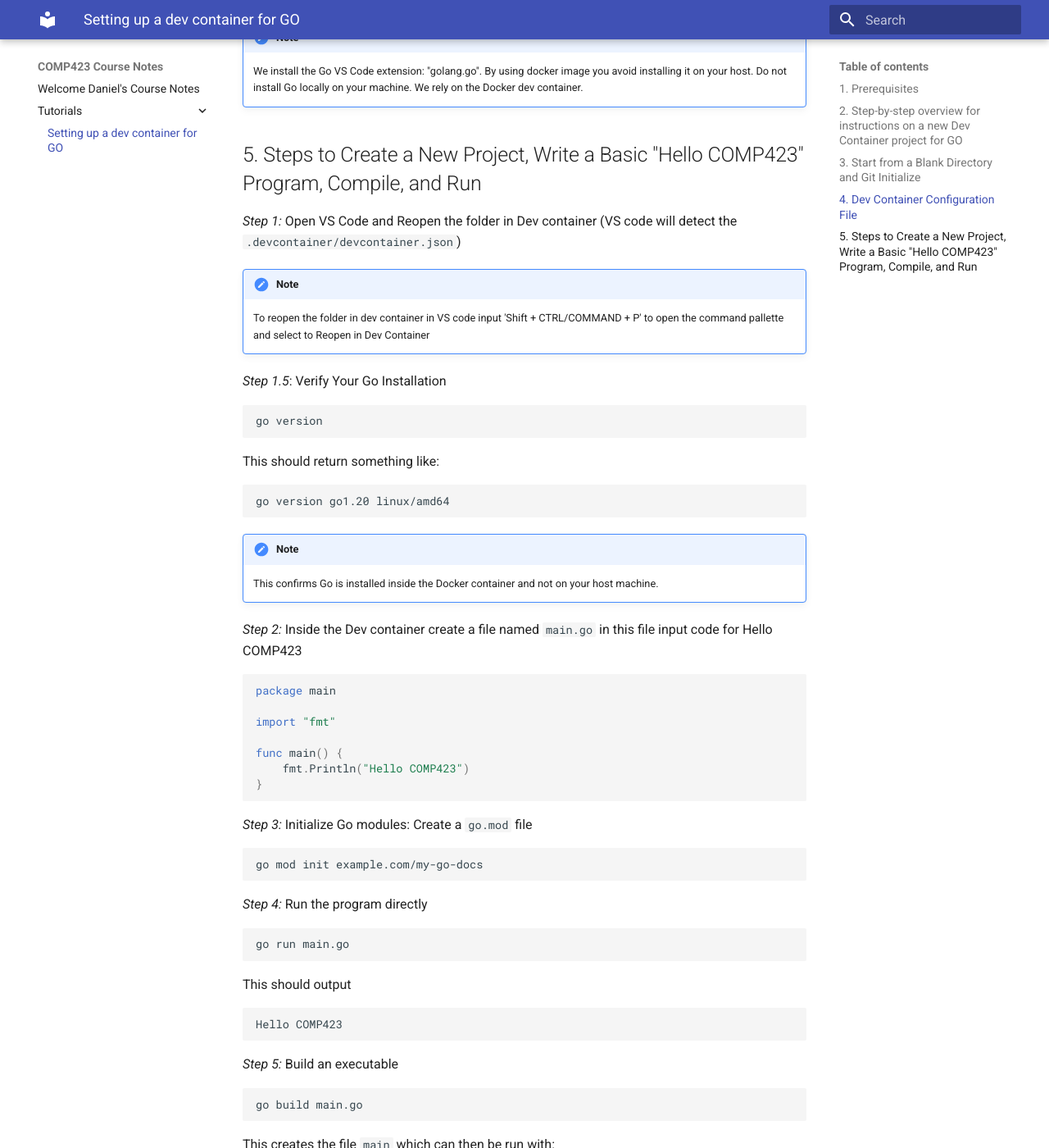
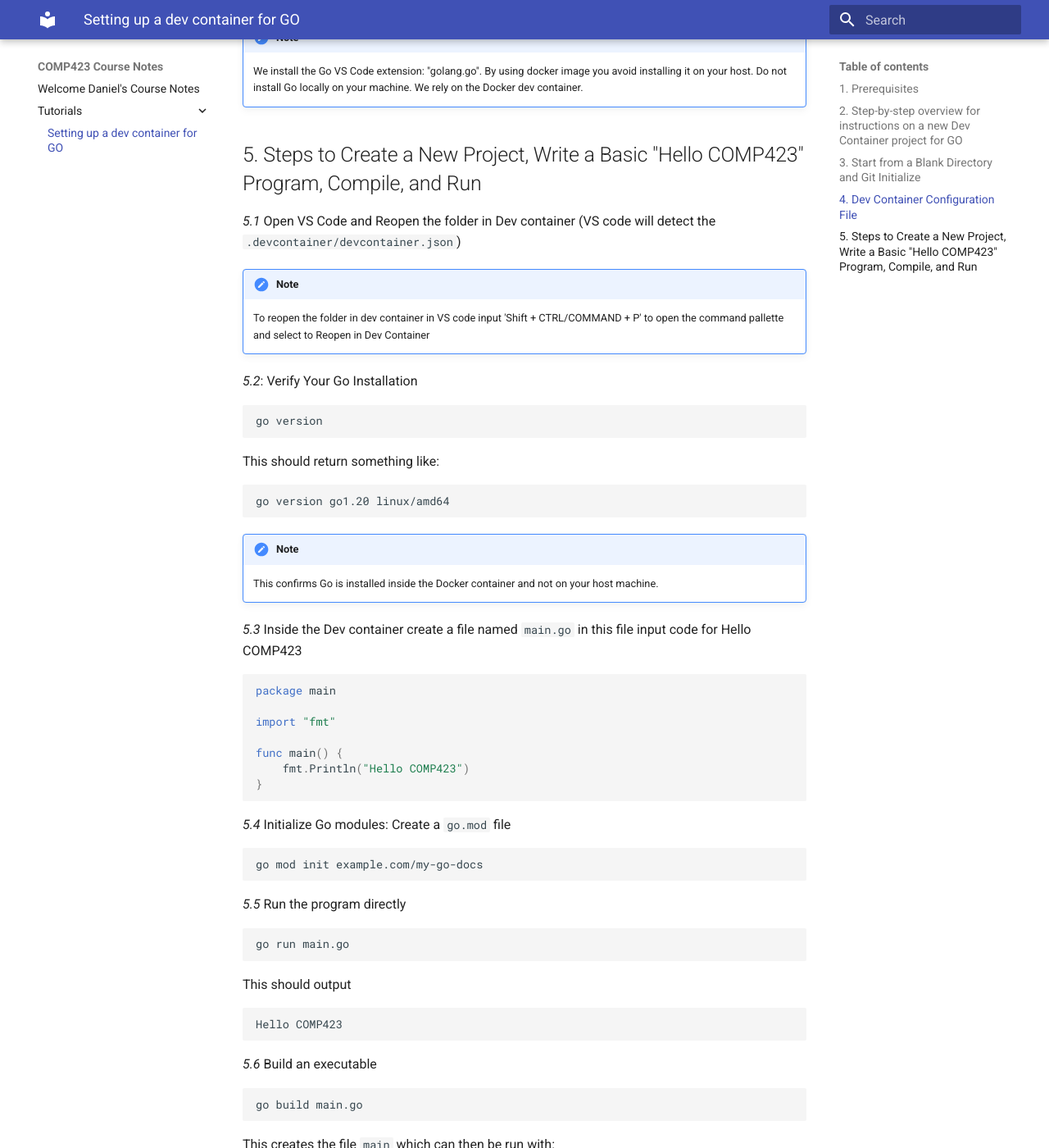
Before and after one commit to DanielBautista7799/comp423-course-notes, an MkDocs documentation site: the page built from docs/tutorials/go-setup.md, in a window 1280 px wide and 1400 px high, scrolled down 1739 px. Shown: the whole window at 82% size. Built offline with MkDocs 1.6.1 and Material for MkDocs 9.7.7, drawn with Linux system fonts in a browser that asks for light colours.

Commit message:
edit step names

````diff
--- a/docs/tutorials/go-setup.md
+++ b/docs/tutorials/go-setup.md
@@ -31,14 +31,14 @@ We will:
 
  **Create a blank folder for your new project:**
 
- *Step 1:* Create new folder (ex: 'my-go-docs'):
+ *3.1* Create new folder (ex: 'my-go-docs'):
 
 ```bash
 mkdir my-go-docs
 cd my-go-docs
 ```
 
-*Step 2:* Initialize Git in the folder
+*3.2* Initialize Git in the folder
 ```bash
 git init
 ```
@@ -66,12 +66,12 @@ Suggestion: maybe explain a bit more about what the configuration file is for an
     Do not install Go locally on your machine. We rely on the Docker dev container.
 
 ## 5. Steps to Create a New Project, Write a Basic "Hello COMP423" Program, Compile, and Run
-*Step 1:* Open VS Code and Reopen the folder in Dev container (VS code will detect the `.devcontainer/devcontainer.json`)
+*5.1* Open VS Code and Reopen the folder in Dev container (VS code will detect the `.devcontainer/devcontainer.json`)
 
 !!! Note
     To reopen the folder in dev container in VS code input 'Shift + CTRL/COMMAND + P' to open the command pallette and select to Reopen in Dev Container
 
-*Step 1.5*: Verify Your Go Installation
+*5.2*: Verify Your Go Installation
 ```bash
 go version
 ```
@@ -84,7 +84,7 @@ go version go1.20 linux/amd64
 
 
 
-*Step 2:* Inside the Dev container create a file named `main.go` in this file input code for Hello COMP423
+*5.3* Inside the Dev container create a file named `main.go` in this file input code for Hello COMP423
 ```go
 package main
 
@@ -94,11 +94,11 @@ func main() {
     fmt.Println("Hello COMP423")
 }
 ```
-*Step 3:* Initialize Go modules: Create a `go.mod` file
+*5.4* Initialize Go modules: Create a `go.mod` file
 ```bash
 go mod init example.com/my-go-docs
 ```
-*Step 4:* Run the program directly
+*5.5* Run the program directly
 ```bash
 go run main.go
 ```
@@ -106,7 +106,7 @@ This should output
 ```bash
 Hello COMP423
 ```
-*Step 5:* Build an executable
+*5.6* Build an executable
 ```bash
 go build main.go
 ```
````
